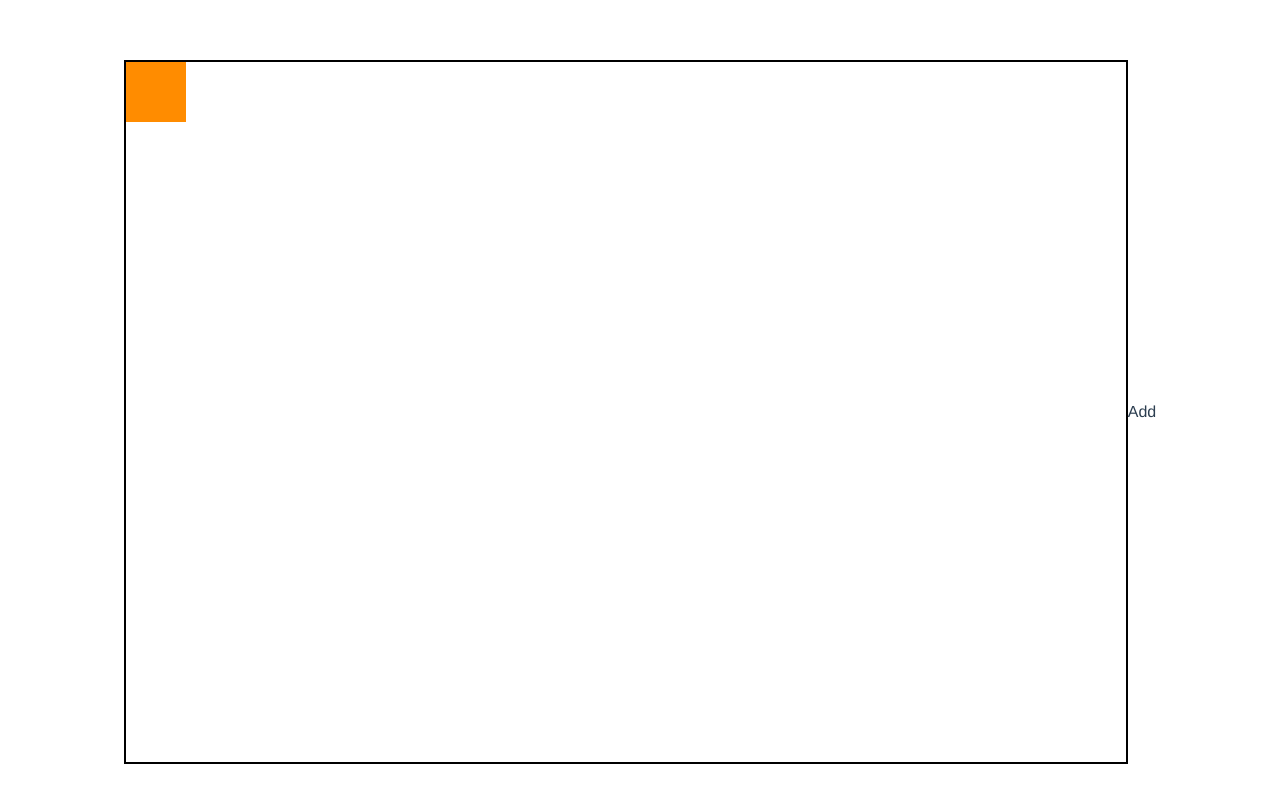
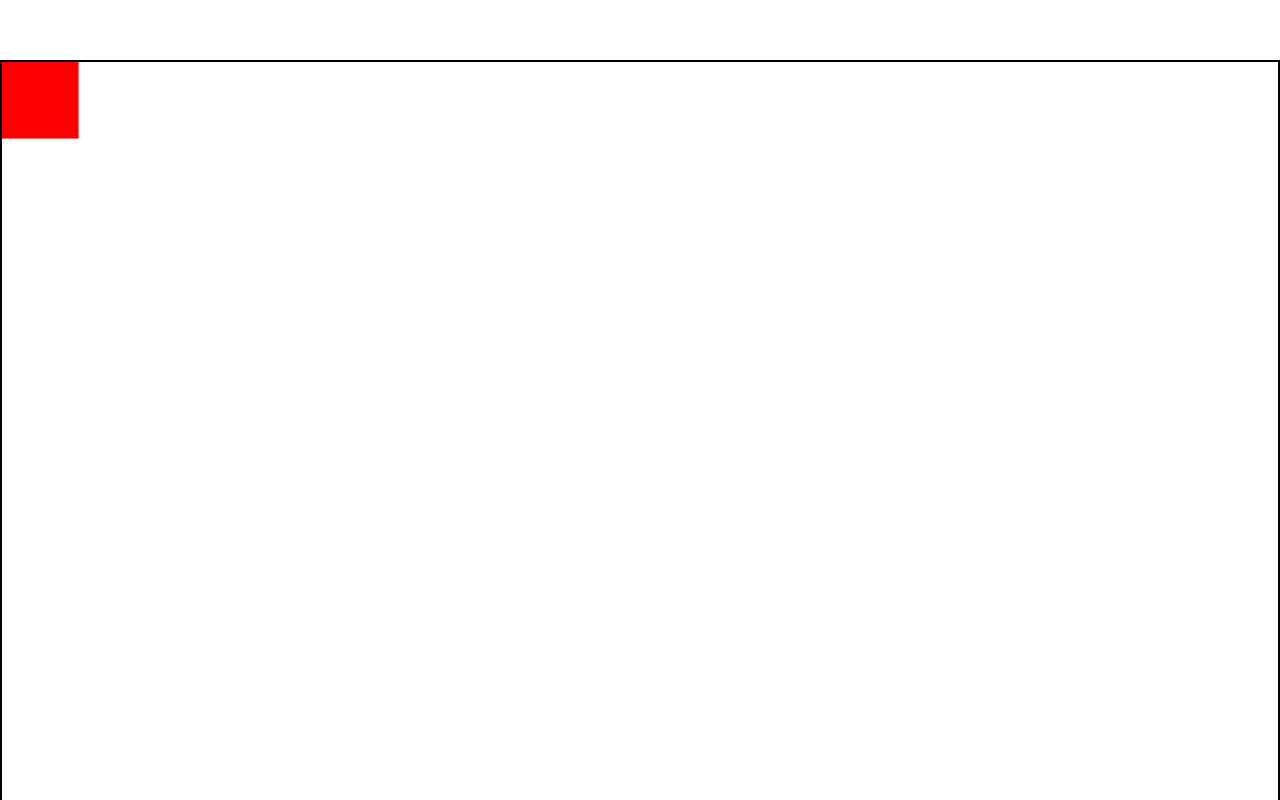
Before and after one commit to DIMITA/wilfried_pixel_war, a Vue app: page / in a window 1280 px wide. Shown: the top 800 px of the page. Built offline with nearby package versions, Linux system fonts and the light colour scheme.

Commit message:
ajouter des pixels à l'interieur de mon canvas

```diff
--- a/src/App.vue
+++ b/src/App.vue
@@ -1,7 +1,7 @@
 <template>
-  <div class="flex justify-center w-full items-centr">
-    <canvas id="canvas" style="border: 2px solid black"></canvas>
-    <button type="button" @click="addRect('green', { x: 60, y: 60 })">Add</button>
+  <div class="flex flex-col justify-center items-centr">
+    <canvas id="canvas" width="1000" height="700" style="border: 2px solid black"></canvas>
+    <button class="mt-4 p-4 bg-green" type="button" @click="addRect('green', { x: 60, y: 60 })">Add</button>
   </div>
 </template>
 
@@ -14,30 +14,28 @@ export default {
   data() {
     return {
       canvasCtx: null,
+      canvasId: 0
     }
   },
   methods: {
-    addRect(color = "darkorange", canvas = { x: 0, y: 0 }) {
+    addRect(color = "red", Coords = { x: 0, y: 0 }) {
 
-      this.canvasCtx.rect(canvas.x, canvas.y, 60, 60);
+      this.canvasCtx.lineWidth = "25";
+      this.canvasCtx.lineJoin = "bevel";
       this.canvasCtx.fillStyle = color;
-      this.canvasCtx.fill();
+      this.canvasCtx.fillRect(Coords.x, Coords.y, 60, 60);
 
     }
   },
   mounted() {
     const canvas = document.getElementById("canvas");
-    canvas.width = 1000;
-    canvas.height = 700;
-    console.log(canvas);
+
     const ctx = canvas.getContext("2d");
 
     this.canvasCtx = ctx
 
-    ctx.fillStyle = "white";
-    ctx.fillRect(0, 0, 1000, 700);
+    this.addRect();
 
-    this.addRect()
 
   }
 }
```
